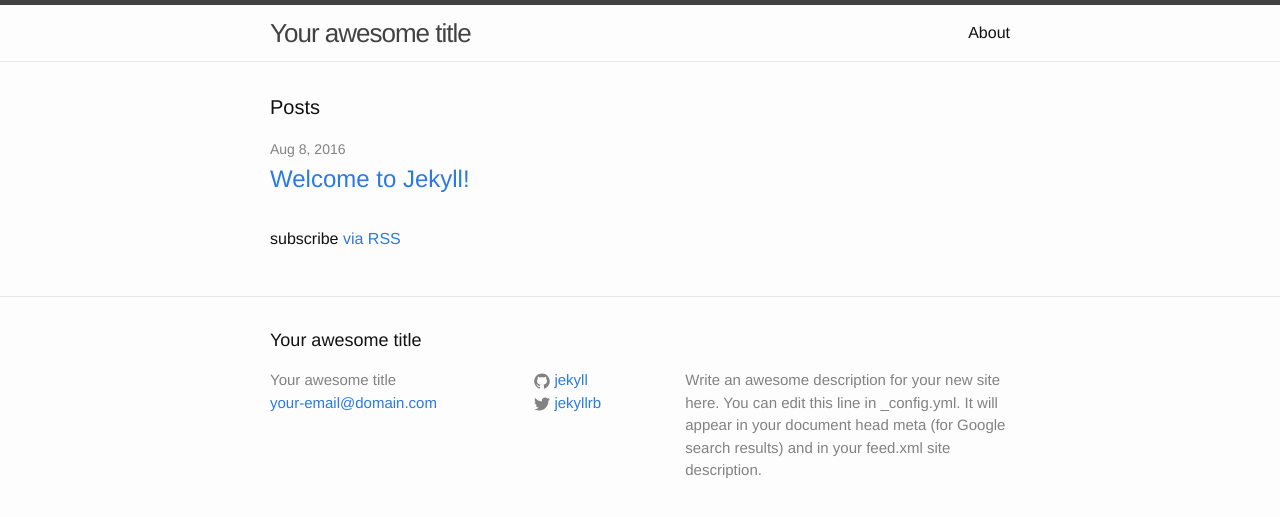
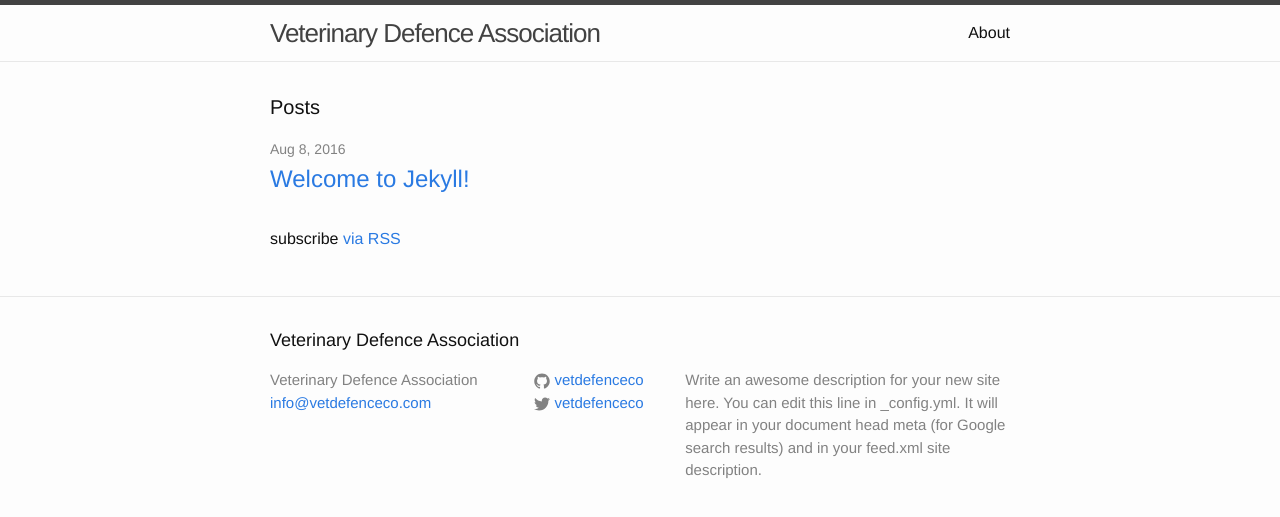
Before and after one commit to vetdefenceco/vetdefenceco.github.io, a Jekyll site: the page built from index.html, in a window 1280 px wide. Shown: the top 517 px of the page. Built offline with Jekyll 4.4.1, drawn with Linux system fonts in a browser that asks for light colours.

Commit message:
Update _config.yml

```diff
--- a/_config.yml
+++ b/_config.yml
@@ -6,16 +6,16 @@
 # 'jekyll serve'. If you change this file, please restart the server process.
 
 # Site settings
-title: Your awesome title
-email: your-email@domain.com
-description: > # this means to ignore newlines until "baseurl:"
+title: Veterinary Defence Association
+email: info@vetdefenceco.com
+description: >
   Write an awesome description for your new site here. You can edit this
   line in _config.yml. It will appear in your document head meta (for
   Google search results) and in your feed.xml site description.
 baseurl: "" # the subpath of your site, e.g. /blog
-url: "http://yourdomain.com" # the base hostname & protocol for your site
-twitter_username: jekyllrb
-github_username:  jekyll
+url: "http://veterinary-defence-association.org" # the base hostname & protocol for your site
+twitter_username: vetdefenceco
+github_username:  vetdefenceco
 
 # Build settings
 markdown: kramdown
```
